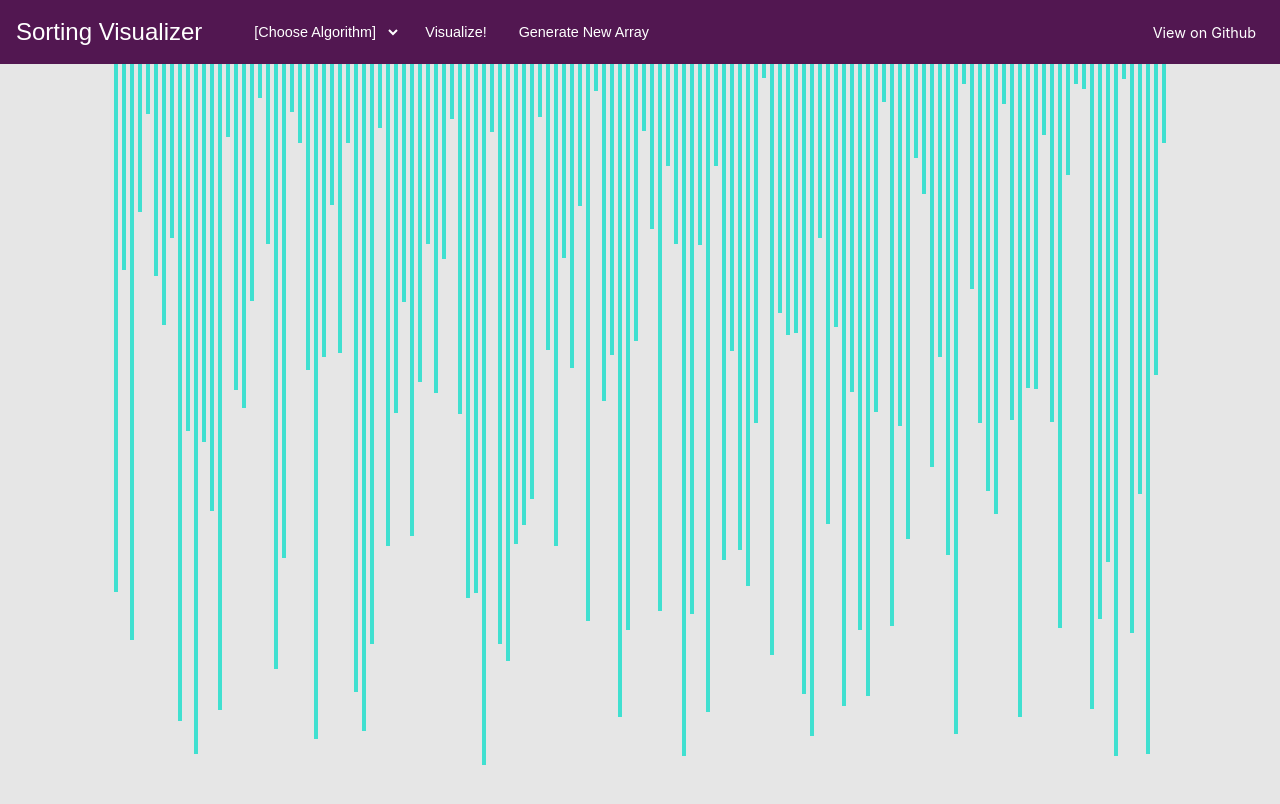
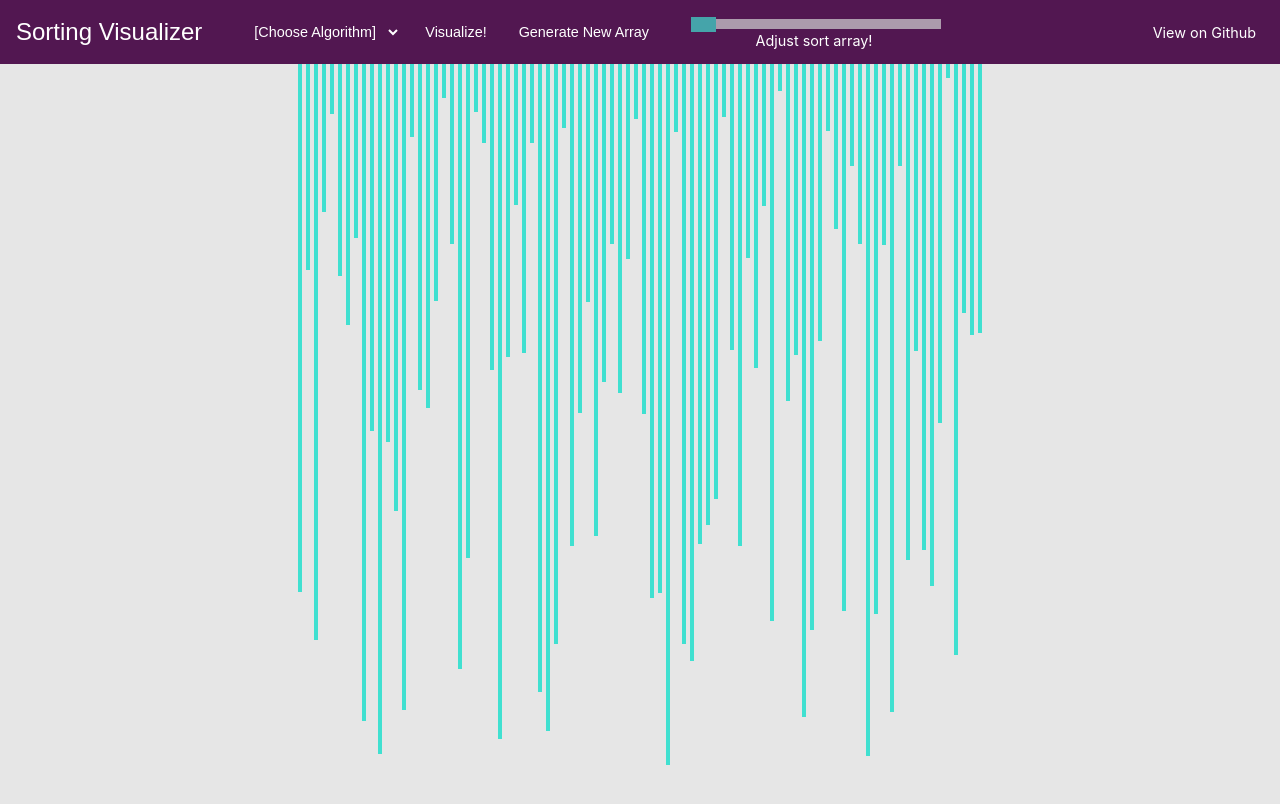
Before and after one commit to samuelbutton/sbutton-sorting, a React (Create React App) app: page / in a window 1280 px wide. Shown: the top 804 px of the page. Built offline with nearby package versions, Linux system fonts and the light colour scheme.

Commit message:
slider implemented

```diff
--- a/src/components/App/App.js
+++ b/src/components/App/App.js
@@ -14,7 +14,7 @@ class App extends Component {
   state = {
     sideDrawerOpen: false,
     alertOpen: false,
-    selection: undefined
+    selection: undefined,
   };
 
   drawerToggleClickHandler = () => {
@@ -49,6 +49,9 @@ class App extends Component {
     this.sortingElement.current.setAlgorithm(event.target.value);
     this.setState({selection: event.target.value});
   };
+  rangeChangeHandler = (event) => {
+    this.sortingElement.current.setRangeValue(event.target.value);
+  };
 
   render() {
     let backdrop;
@@ -58,14 +61,15 @@ class App extends Component {
     return (
       <div className="App" style={{height: '100%'}}>
         <Toolbar drawerClickHandler={this.drawerToggleClickHandler} vizClickHandler={this.visualClickHandler}
-        clearClickHandler={this.clearVizClickHandler} changeHandler={this.selectionChangeHandler}/>
+        clearClickHandler={this.clearVizClickHandler} changeHandler={this.selectionChangeHandler}
+         rangeHandler={this.rangeChangeHandler}/>
         <SideDrawer show={this.state.sideDrawerOpen} vizClickHandler={this.visualClickHandler}
         clearClickHandler={this.clearVizClickHandler} changeHandler={this.selectionChangeHandler}
-        selection={this.state.selection} />
+        selection={this.state.selection}/>
         {backdrop}
 
         <main style={{marginTop: '64px'}}>
-          <SortingVisualizer className='pathViz' ref={this.sortingElement}
+          <SortingVisualizer className='sortViz' ref={this.sortingElement}
           alertHandler={this.alertToggleHandler} />
         </main>
       </div>
--- a/src/components/SortingVisualizer/SortingVisualizer.jsx
+++ b/src/components/SortingVisualizer/SortingVisualizer.jsx
@@ -16,7 +16,7 @@ export default class SortingVisualizer extends React.Component {
   constructor(props) {
     super(props);
     this.updateWindowDimensions = this.updateWindowDimensions.bind(this);
-    const [maxHeight, numBars, barWidth, animationSpeed] = this.updateDimensions();
+    const [maxHeight, numBars, barWidth, animationSpeed] = this.updateDimensions(false);
     this.state = {
       array: [],
       maxHeight: maxHeight,
@@ -31,17 +31,16 @@ export default class SortingVisualizer extends React.Component {
     alertHandler = props.alertHandler;
   }
 
-  updateDimensions() {
+  updateDimensions(valueActivated, value) {
     let windowHeight = window.innerHeight;
     let windowWidth = window.innerWidth;
-    let newDimensions = [];
-    newDimensions.push(windowHeight - 100);
-    let add = windowWidth > 1000 ? 100 : 0;
-    newDimensions.push(windowWidth/40+add);
-    newDimensions.push(Math.min((425)/(newDimensions[1]), 50));
-    add = windowWidth > 1000 ? 0 : newDimensions[2]*10;
+    if (valueActivated) windowWidth = value;
+    const maxHeight = windowHeight - 100;
+    let barWidth = Math.floor(9000/windowWidth);
+    let numBars = Math.max(20,Math.floor((windowWidth - 500) / (barWidth+2)));
+    let newDimensions = [maxHeight, numBars, barWidth];
+    let add = windowWidth > 1000 ? 0 : newDimensions[2]*10;
     newDimensions.push(newDimensions[2]+add);
-
     return newDimensions;
   }
 
@@ -53,7 +52,23 @@ export default class SortingVisualizer extends React.Component {
   updateWindowDimensions() {
     if (this.state.visualizationRunning) return;
     this.resetArray();
-    const [maxHeight, numBars, barWidth, animationSpeed] = this.updateDimensions();
+    const [maxHeight, numBars, barWidth, animationSpeed] = this.updateDimensions(false);
+    const arrayBars = document.getElementsByClassName('array-bar');
+    for (let i = 0; i < arrayBars.length; i++) {
+      const barStyle = arrayBars[i].style;
+      barStyle.width = `${barWidth}px`;
+    }
+    this.setState({
+      maxHeight,
+      numBars,
+      barWidth,
+      animationSpeed
+    });
+  }
+
+  setRangeValue(value) {
+    this.resetArray();
+    const [maxHeight, numBars, barWidth, animationSpeed] = this.updateDimensions(true, value);
     const arrayBars = document.getElementsByClassName('array-bar');
     for (let i = 0; i < arrayBars.length; i++) {
       const barStyle = arrayBars[i].style;
@@ -95,6 +110,10 @@ export default class SortingVisualizer extends React.Component {
     container.style['min-width'] = `${barWidth * numBars + 100}px`;
     const vizButton = document.getElementsByClassName('vizButton')[0];
     vizButton.style.color = '#521751';
+    const sliderCaption = document.getElementsByClassName("slider-caption")[0];
+    sliderCaption.style.color = '#fa923f';
+    const slider = document.getElementsByClassName("slider")[0];
+    slider.disabled = true;
   }
 
   unlockInteractions() {
@@ -112,6 +131,10 @@ export default class SortingVisualizer extends React.Component {
     container.style['min-width'] = "";
     const vizButton = document.getElementsByClassName('vizButton')[0];
     vizButton.style.color = '#521751';
+    const sliderCaption = document.getElementsByClassName("slider-caption")[0];
+    sliderCaption.style.color = 'white';
+    const slider = document.getElementsByClassName("slider")[0];
+    slider.disabled = false;
   }
 
   setAlgorithm(algorithm) {
--- a/src/components/Toolbar/Toolbar.css
+++ b/src/components/Toolbar/Toolbar.css
@@ -75,6 +75,45 @@ a:visited{
 	color: #fa923f;
 }
 
+.slidecontainer {
+  width: 100%;
+}
+
+.slider {
+  -webkit-appearance: none;
+  width: 100%;
+  height: 10px;
+  background: #d3d3d3;
+  outline: none;
+  opacity: 0.7;
+  -webkit-transition: .2s;
+  transition: opacity .2s;
+}
+
+.slider:hover {
+  opacity: 1;
+}
+.slider-caption, p {
+  	display: inline;
+	cursor: auto;
+}
+
+.slider::-webkit-slider-thumb {
+  -webkit-appearance: none;
+  appearance: none;
+  width: 25px;
+  height: 15px;
+  background: #40e0d0;
+  cursor: pointer;
+}
+
+.slider::-moz-range-thumb {
+  width: 25px;
+  height: 25px;
+  background: #4CAF50;
+  cursor: pointer;
+}
+
 @media (max-width: 768px) {
 	.toolbar_navigation-items, a {
 		display: none;
--- a/src/components/Toolbar/Toolbar.js
+++ b/src/components/Toolbar/Toolbar.js
@@ -25,6 +25,13 @@ const toolbar = props => (
 
 					<li><button  className="vizButton" onClick={props.vizClickHandler}>Visualize!</button></li>
 					<li><button  className="clearButton" onClick={props.clearClickHandler}>Generate New Array</button></li>
+					<li></li>
+					<li>
+						<div className="slidecontainer">
+							<input type="range" min="500" max="1100" className="slider" id="arrayRange" onChange={props.rangeHandler} />
+							<p className="slider-caption">Adjust sort array!</p>
+						</div>
+					</li>
 				</ul>
 			</div>
 			<div className="spacer" />
```
